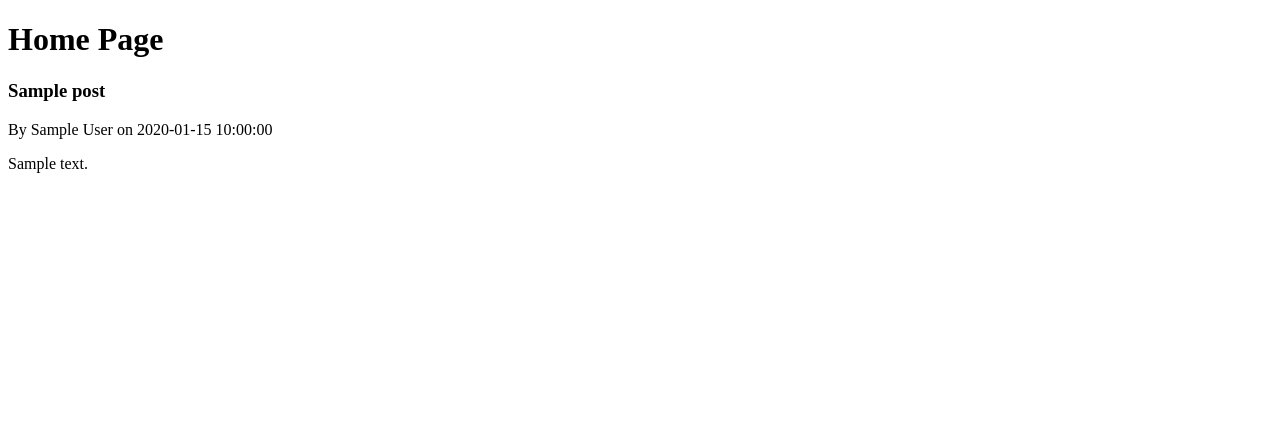
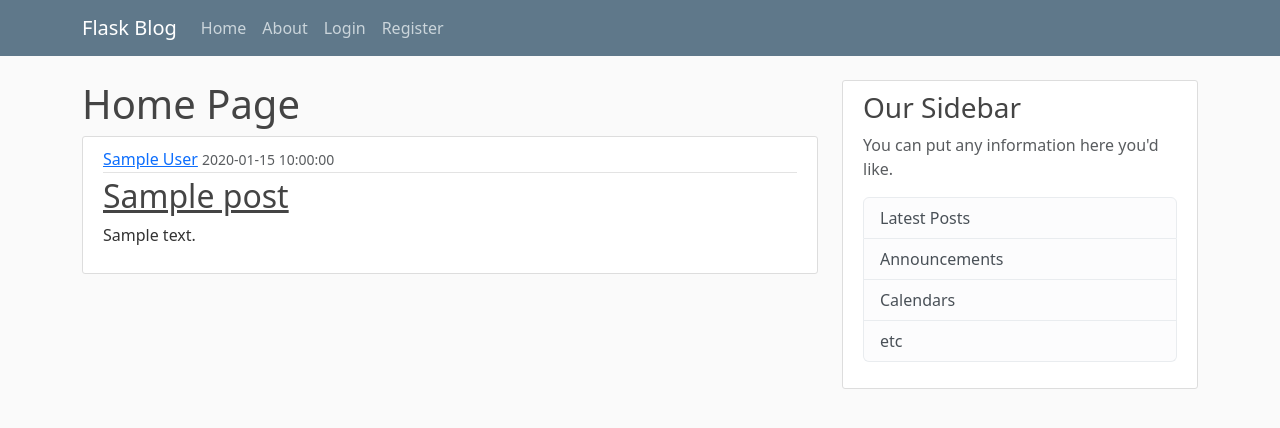
Before and after one commit to AbhisheKumar1616/BloggingApp-Flask, a Flask app: template templates/home.html in a window 1280 px wide. Shown: the top 428 px of the page. Run offline with Flask 3, Linux system fonts and the light colour scheme; the template is opened without the code that fills it: most values are stand-ins (such as "Sample title", 1, 10 or a date in 2020).

Commit message:
added css and html
beautified the application

```diff
--- a/app.py
+++ b/app.py
@@ -1,4 +1,4 @@
-from flask import Flask,render_template
+from flask import Flask,render_template, url_for
 
 app=Flask(__name__)
 
--- /dev/null
+++ b/static/main.css
@@ -0,0 +1,80 @@
+body {
+  background: #fafafa;
+  color: #333333;
+  margin-top: 5rem;
+}
+
+h1, h2, h3, h4, h5, h6 {
+  color: #444444;
+}
+
+.bg-steel {
+  background-color: #5f788a;
+}
+
+.site-header .navbar-nav .nav-link {
+  color: #cbd5db;
+}
+
+.site-header .navbar-nav .nav-link:hover {
+  color: #ffffff;
+}
+
+.site-header .navbar-nav .nav-link.active {
+  font-weight: 500;
+}
+
+.content-section {
+  background: #ffffff;
+  padding: 10px 20px;
+  border: 1px solid #dddddd;
+  border-radius: 3px;
+  margin-bottom: 20px;
+}
+
+.article-title {
+  color: #444444;
+}
+
+a.article-title:hover {
+  color: #428bca;
+  text-decoration: none;
+}
+
+.article-content {
+  white-space: pre-line;
+}
+
+.article-img {
+  height: 65px;
+  width: 65px;
+  margin-right: 16px;
+}
+
+.article-metadata {
+  padding-bottom: 1px;
+  margin-bottom: 4px;
+  border-bottom: 1px solid #e3e3e3
+}
+
+.article-metadata a:hover {
+  color: #333;
+  text-decoration: none;
+}
+
+.article-svg {
+  width: 25px;
+  height: 25px;
+  vertical-align: middle;
+}
+
+.account-img {
+  height: 125px;
+  width: 125px;
+  margin-right: 20px;
+  margin-bottom: 16px;
+}
+
+.account-heading {
+  font-size: 2.5rem;
+}
--- a/templates/home.html
+++ b/templates/home.html
@@ -3,11 +3,16 @@
 	<h1>Home Page</h1>
   <div>
     {% for post in posts %}
-        <h3>{{ post.title }}</h3>
-        <!-- this is 1st way of accessing data -->
-        <p>By {{ post["author"] }} on {{ post["date"] }}</p>
-        <!-- this is 2nd way of accessing data -->
-        <p>{{ post.content }}</p>
+        <article class="media content-section">
+          <div class="media-body">
+            <div class="article-metadata">
+              <a class="mr-2" href="#">{{ post.author }}</a>
+              <small class="text-muted">{{ post.date_posted }}</small>
+            </div>
+            <h2><a class="article-title" href="#">{{ post.title }}</a></h2>
+            <p class="article-content">{{ post.content }}</p>
+          </div>
+        </article>
     {% endfor %}
   </div>
 {% endblock content %}
--- a/templates/layout.html
+++ b/templates/layout.html
@@ -1,5 +1,5 @@
-<!DOCTYPE html>
-<html>
+<!doctype html>
+<html lang="en">
   <head>
     <meta charset="utf-8">
     <meta name="viewport" content="width=device-width, initial-scale=1">
@@ -8,9 +8,54 @@
   {% else %}
     <title>Blogging App</title>
   {% endif %}
+    <link href="https://cdn.jsdelivr.net/npm/bootstrap@5.3.0/dist/css/bootstrap.min.css" rel="stylesheet" integrity="sha384-9ndCyUaIbzAi2FUVXJi0CjmCapSmO7SnpJef0486qhLnuZ2cdeRhO02iuK6FUUVM" crossorigin="anonymous">
+    <link rel="stylesheet" type="text/css" href="{{ url_for('static', filename='main.css') }}"
   </head>
   <body>
-	{% block content %}{% endblock content %}
+    <header class="site-header">
+        <nav class="navbar navbar-expand-md navbar-dark bg-steel fixed-top">
+          <div class="container">
+            <a class="navbar-brand mr-4" href="/">Flask Blog</a>
+            <button class="navbar-toggler" type="button" data-toggle="collapse" data-target="#navbarToggle" aria-controls="navbarToggle" aria-expanded="false" aria-label="Toggle navigation">
+              <span class="navbar-toggler-icon"></span>
+            </button>
+            <div class="collapse navbar-collapse" id="navbarToggle">
+              <div class="navbar-nav mr-auto">
+                <a class="nav-item nav-link" href="/">Home</a>
+                <a class="nav-item nav-link" href="/about">About</a>
+              </div>
+              <!-- Navbar Right Side -->
+              <div class="navbar-nav">
+                <a class="nav-item nav-link" href="/login">Login</a>
+                <a class="nav-item nav-link" href="/register">Register</a>
+              </div>
+            </div>
+          </div>
+        </nav>
+      </header>
+	<main role="main" class="container">
+  <div class="row">
+    <div class="col-md-8">
+      {% block content %}{% endblock %}
+    </div>
+    <div class="col-md-4">
+      <div class="content-section">
+        <h3>Our Sidebar</h3>
+        <p class='text-muted'>You can put any information here you'd like.
+          <ul class="list-group">
+            <li class="list-group-item list-group-item-light">Latest Posts</li>
+            <li class="list-group-item list-group-item-light">Announcements</li>
+            <li class="list-group-item list-group-item-light">Calendars</li>
+            <li class="list-group-item list-group-item-light">etc</li>
+          </ul>
+        </p>
+      </div>
+    </div>
+  </div>
+</main>
   <!-- here we can also give the name of endblock,ie,; % endblock content % -->
+    <script src="https://cdn.jsdelivr.net/npm/bootstrap@5.3.0/dist/js/bootstrap.bundle.min.js" integrity="sha384-geWF76RCwLtnZ8qwWowPQNguL3RmwHVBC9FhGdlKrxdiJJigb/j/68SIy3Te4Bkz" crossorigin="anonymous"></script>
+    <script src="https://cdn.jsdelivr.net/npm/@popperjs/core@2.11.8/dist/umd/popper.min.js" integrity="sha384-I7E8VVD/ismYTF4hNIPjVp/Zjvgyol6VFvRkX/vR+Vc4jQkC+hVqc2pM8ODewa9r" crossorigin="anonymous"></script>
+<script src="https://cdn.jsdelivr.net/npm/bootstrap@5.3.0/dist/js/bootstrap.min.js" integrity="sha384-fbbOQedDUMZZ5KreZpsbe1LCZPVmfTnH7ois6mU1QK+m14rQ1l2bGBq41eYeM/fS" crossorigin="anonymous"></script>
   </body>
 </html>
```
Lines whose indentation alone changed are shown as unchanged.
